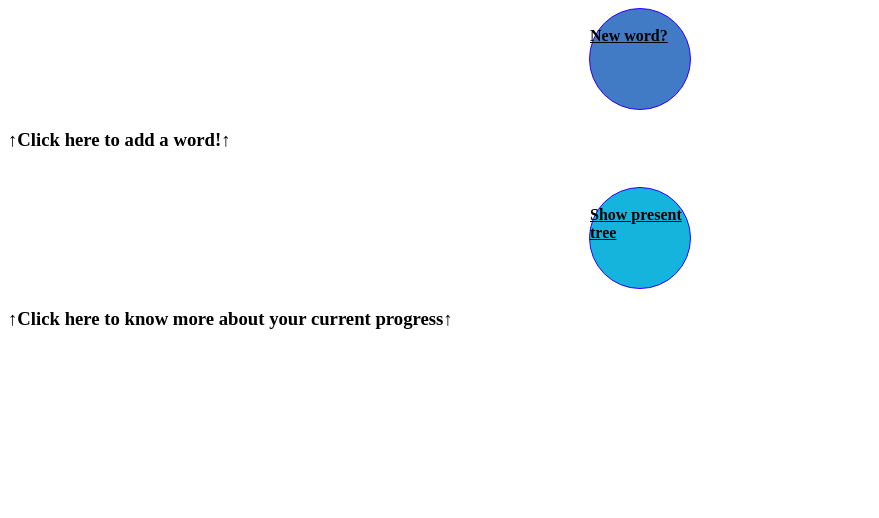
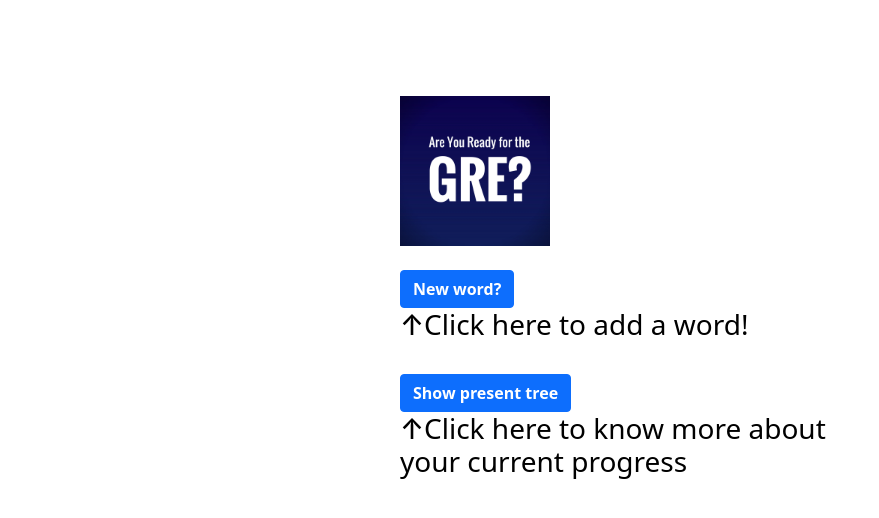
Before and after one commit to codesbyhussain/VocabTreeTrack, a Django app: page / in a window 1280 px wide. Shown: the top 518 px of the page, without its empty margins (0-879 px from the left). Run offline with Django 3.2, Linux system fonts and the light colour scheme.

Commit message:
changes made

```diff
--- a/VocabTree/settings.py
+++ b/VocabTree/settings.py
@@ -120,3 +120,7 @@
 # https://docs.djangoproject.com/en/2.2/howto/static-files/
 
 STATIC_URL = '/static/'
+STATICFILES_DIRS = [
+    os.path.join(BASE_DIR, "static"),
+    '/var/www/static/',
+]
--- a/VocabTree/urls.py
+++ b/VocabTree/urls.py
@@ -15,8 +15,10 @@
 """
 from django.contrib import admin
 from django.urls import path, include
+from django.conf import settings
+from django.conf.urls.static import static
 
 urlpatterns = [
     path('admin/', admin.site.urls),
     path('',include('vocab.urls'))
-]
+] + static(settings.STATIC_URL, document_root=settings.STATIC_ROOT)
--- a/vocab/Templates/index.html
+++ b/vocab/Templates/index.html
@@ -1,22 +1,32 @@
+<!-- CSS only -->
+<link href="https://cdn.jsdelivr.net/npm/bootstrap@5.0.1/dist/css/bootstrap.min.css" rel="stylesheet" integrity="sha384-+0n0xVW2eSR5OomGNYDnhzAbDsOXxcvSN1TPprVMTNDbiYZCxYbOOl7+AMvyTG2x" crossorigin="anonymous">
+<!-- JavaScript Bundle with Popper -->
+<script src="https://cdn.jsdelivr.net/npm/bootstrap@5.0.1/dist/js/bootstrap.bundle.min.js" integrity="sha384-gtEjrD/SeCtmISkJkNUaaKMoLD0//ElJ19smozuHV6z3Iehds+3Ulb9Bn9Plx0x4" crossorigin="anonymous"></script>
+
+{% load static %}
+
 <title>Home Page</title>
 
 <div class='body'>
-    <a class= 'btn' href="{% url 'add' %}" style='background-color:rgb(66, 123, 197); color:black' ><br/><b>New word?</b></a>
-  <h3 style='color:black'> &uarr;Click here to add a word!&uarr;</h3>
+  <img src = "{%static 'GRE.jpg' %}" alt="GRE PREP" width = "150" height = "150">
+  </br></br>
+    <a class= 'btn btn-primary' href="{% url 'add' %}"  ><b>New word?</b></a>
+  <h3 style='color:black'> &uarr;Click here to add a word!</h3>
     <br/>
-    <a class= 'btn' href="{% url 'show' %}" style='background-color:rgb(20, 180, 220); color:black' ><br/><b>Show present tree</b></a>
-  <h3 style='color:black'> &uarr;Click here to know more about your current progress&uarr;</h3>
+    <a class= 'btn btn-primary' href="{% url 'show' %}"><b>Show present tree</b></a>
+  <h3 style='color: black'> &uarr;Click here to know more about your current progress</h3>
     <br/>
 </div>
 
 <style>
-    .btn {
-  display:block;
-  height: 100px;
-  width: 100px;
-  border-radius: 50%;
-  border: 1px solid rgb(47, 0, 255);
-  margin:auto;
-  text-color:'black';
+
+.body{
+  position:fixed;
+    top: 30%;
+    left: 50%;
+    width:30em;
+    height:18em;
+    margin-top: -9em; /*set to a negative number 1/2 of your height*/
+    margin-left: -15em; /*set to a negative number 1/2 of your width*/
 }
 </style>
--- a/vocab/forms.py
+++ b/vocab/forms.py
@@ -1,4 +1,5 @@
 from django import forms
+from django.forms.models import ModelChoiceField
 from .models import Word
 from django.forms import ModelForm
 from django.utils.safestring import mark_safe
@@ -7,3 +8,5 @@
     class Meta:
         model = Word
         exclude = []
+
+    parent = ModelChoiceField(queryset = Word.objects.all())
```
Also changed, not shown: vocab/Templates/wordshow.html (+110 -23 lines), vocab/static/GRE.jpg (added).
